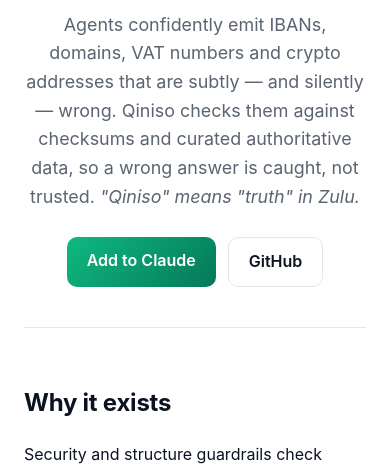
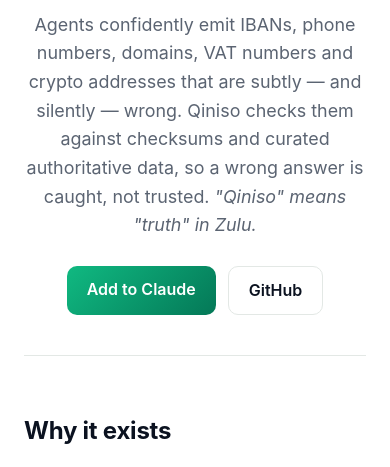
Before and after one commit to qinisolabs/qiniso, a website: page docs/index.html in a window 390 px wide. Shown: the part 318-785 px from the top of the page. Drawn offline with Linux system fonts and the light colour scheme.

Commit message:
Mention phone numbers in landing hero

```diff
--- a/docs/index.html
+++ b/docs/index.html
@@ -51,7 +51,7 @@
     </svg>
     <h1>Qiniso</h1>
     <p class="tag">The deterministic fact-verification layer for AI agents.</p>
-    <p class="lede">Agents confidently emit IBANs, domains, VAT numbers and crypto addresses that are subtly — and silently — wrong. Qiniso checks them against checksums and curated authoritative data, so a wrong answer is caught, not trusted. <em>"Qiniso" means "truth" in Zulu.</em></p>
+    <p class="lede">Agents confidently emit IBANs, phone numbers, domains, VAT numbers and crypto addresses that are subtly — and silently — wrong. Qiniso checks them against checksums and curated authoritative data, so a wrong answer is caught, not trusted. <em>"Qiniso" means "truth" in Zulu.</em></p>
     <div class="cta">
       <a class="btn btn-primary" href="#add">Add to Claude</a>
       <a class="btn btn-ghost" href="https://github.com/qinisolabs/qiniso">GitHub</a>
```
